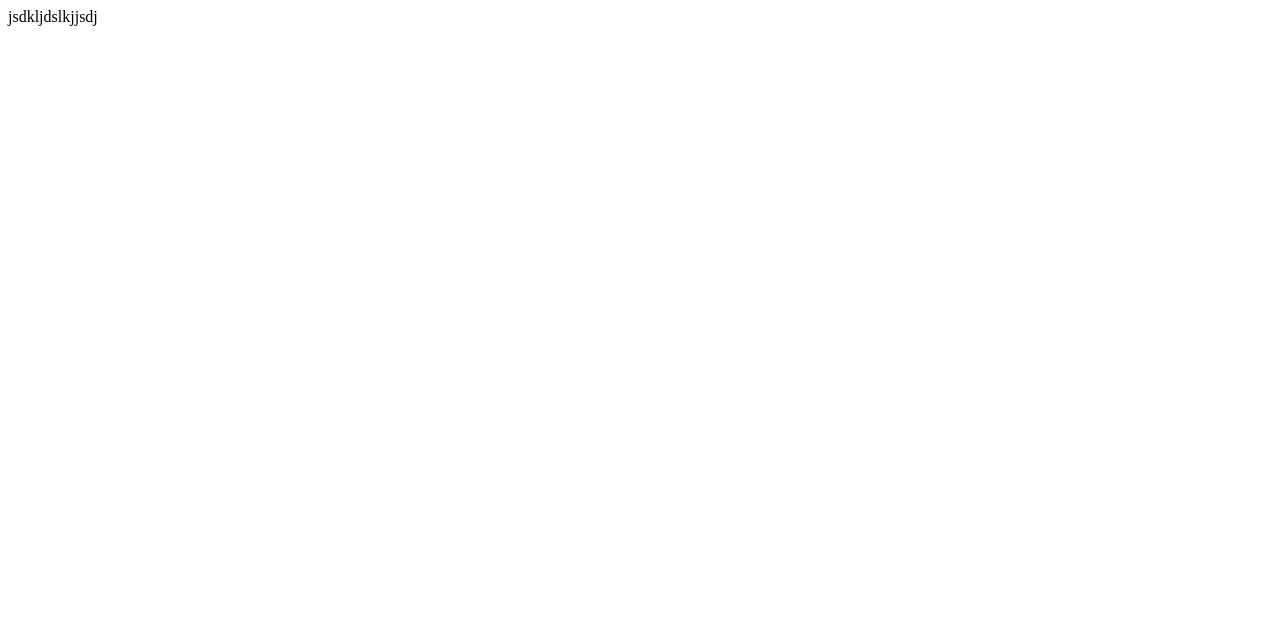
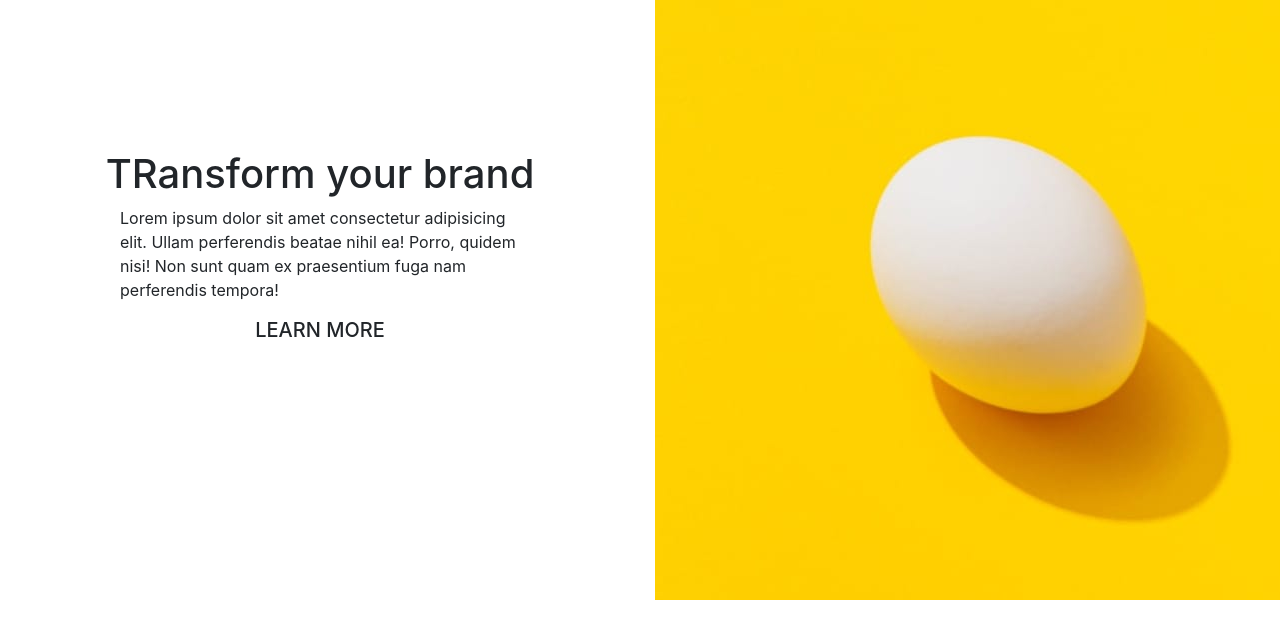
Before and after one commit to Mendiii0713/pro-stu, a plain HTML site: page index.html in a window 1280 px wide. Drawn offline with nearby package versions, Linux system fonts and the light colour scheme.

Commit message:
section-one added

```diff
--- a/index.html
+++ b/index.html
@@ -3,15 +3,30 @@
 <head>
   <meta charset="UTF-8">
   <meta name="viewport" content="width=device-width, initial-scale=1.0"> <!-- displays site properly based on user's device -->
-
   <link rel="icon" type="image/png" sizes="32x32" href="./images/favicon-32x32.png">
-
+  <link rel="stylesheet" href="https://cdn.jsdelivr.net/npm/bootstrap@4.6.1/dist/css/bootstrap.min.css" integrity="sha384-zCbKRCUGaJDkqS1kPbPd7TveP5iyJE0EjAuZQTgFLD2ylzuqKfdKlfG/eSrtxUkn" crossorigin="anonymous">
+  <link rel="stylesheet" href="./style.css">
   <title>Frontend Mentor | Sunnyside agency landing page</title>
 
 </head>
 <body>
-  <header>
-    jsdkljdslkjjsdj
-  </header>
+  <!-- section-one -->
+  <section class="section-one">
+    <div class="container-fluid">
+      <div class="row">
+        <div class="col-6 section-one-content">
+          <h1>TRansform your brand</h1>
+          <p>Lorem ipsum dolor sit amet consectetur adipisicing elit. Ullam perferendis beatae nihil ea! Porro, quidem nisi! Non sunt quam ex praesentium fuga nam perferendis tempora!</p>
+          <h5>LEARN MORE</h5>
+        </div>
+        <div class="col-6 ">
+          <img src="./images/desktop/image-transform.jpg" alt="">
+        </div>
+      </div>
+    </section>
+    </div>
+    <script src="https://cdn.jsdelivr.net/npm/jquery@3.5.1/dist/jquery.slim.min.js" integrity="sha384-DfXdz2htPH0lsSSs5nCTpuj/zy4C+OGpamoFVy38MVBnE+IbbVYUew+OrCXaRkfj" crossorigin="anonymous"></script>
+    <script src="https://cdn.jsdelivr.net/npm/popper.js@1.16.1/dist/umd/popper.min.js" integrity="sha384-9/reFTGAW83EW2RDu2S0VKaIzap3H66lZH81PoYlFhbGU+6BZp6G7niu735Sk7lN" crossorigin="anonymous"></script>
+    <script src="https://cdn.jsdelivr.net/npm/bootstrap@4.6.1/dist/js/bootstrap.min.js" integrity="sha384-VHvPCCyXqtD5DqJeNxl2dtTyhF78xXNXdkwX1CZeRusQfRKp+tA7hAShOK/B/fQ2" crossorigin="anonymous"></script>
 </body>
 </html>
--- a/style.css
+++ b/style.css
@@ -0,0 +1,16 @@
+*{
+    margin: 0px;
+    padding: 0px;
+    overflow-x: hidden;
+}
+/* section-one */
+.section-one-content{
+    height: 500px;
+    display: flex;
+    flex-direction: column;
+    justify-content: center;
+    align-items: center;
+}
+.section-one-content p{
+    width: 400px;
+}
```
